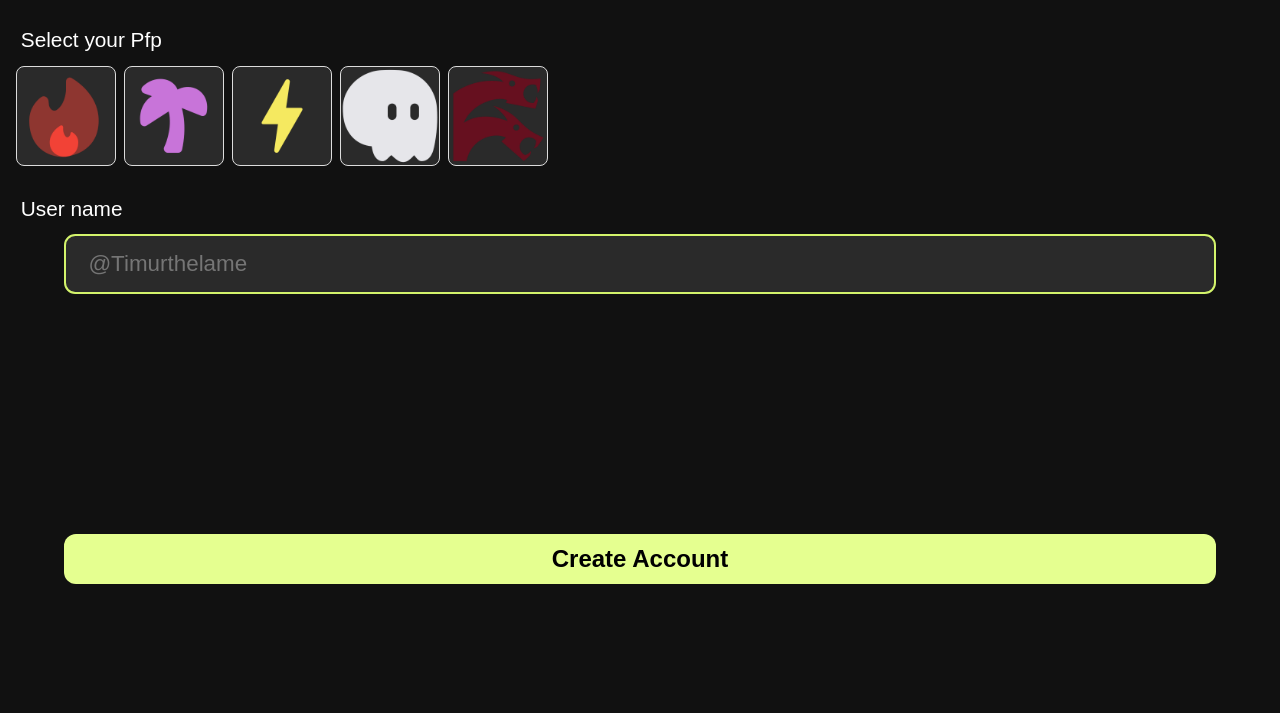
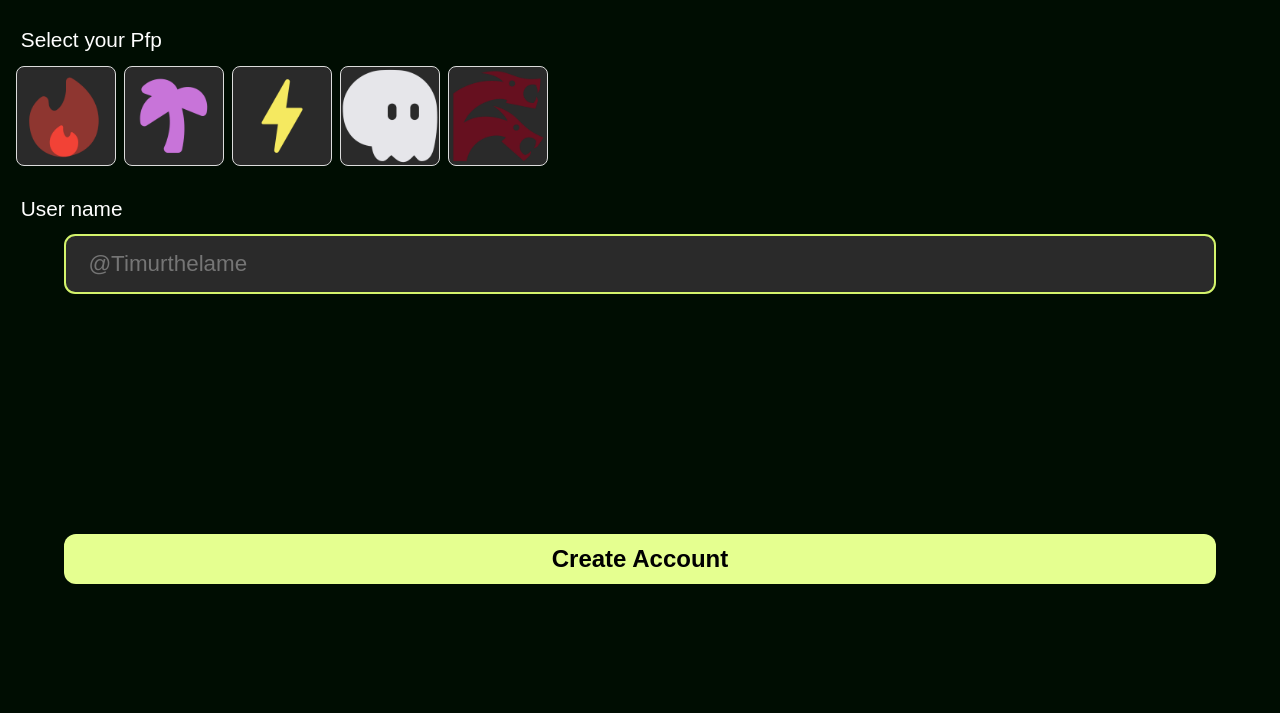
Before and after one commit to Aminkhan-mid/Bit-Chat, a plain HTML site: page createAcc.html in a window 1280 px wide. Shown: the part 111-824 px from the top of the page. Drawn offline with Linux system fonts and the light colour scheme; a web font is replaced by a local one.

Commit message:
Update createAcc.css

```diff
--- a/createAcc.css
+++ b/createAcc.css
@@ -4,7 +4,7 @@
     box-sizing: border-box;
 }
 body{
-    background: #111111;
+    background: #000d02;
     color: white;
     font-family: sans-serif;
     height: 100vh;
```
